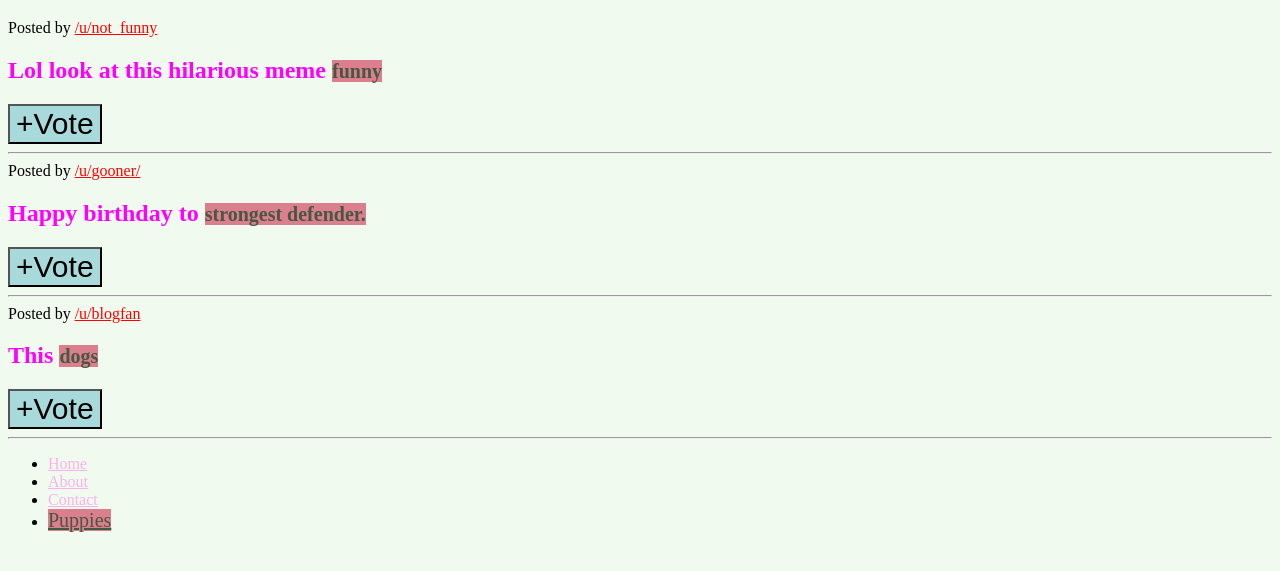
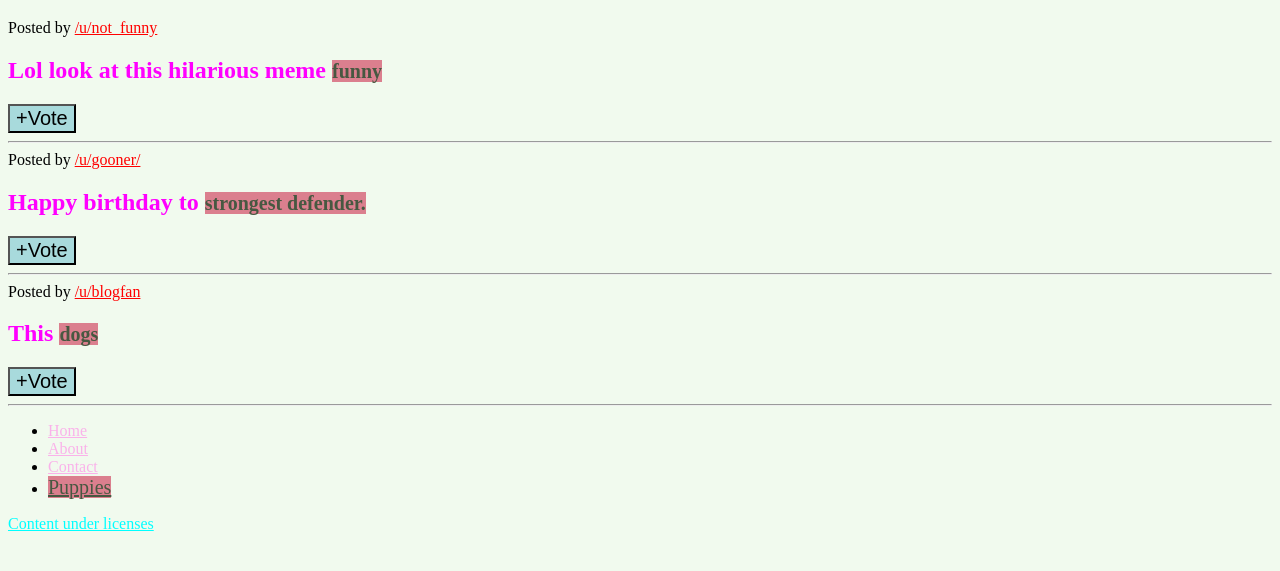
Before and after one commit to paras9sid/web_bootcamp, a plain HTML site: page css/selector.html in a window 1280 px wide. Shown: the part 109-680 px from the top of the page. Drawn offline with Linux system fonts and the light colour scheme.

Commit message:
adjacent selector , direct child added css

```diff
--- a/css/app.css
+++ b/css/app.css
@@ -52,3 +52,20 @@ span a {
 footer a {
   color: #fab2ea;
 }
+
+/* adjacent selector */
+
+/* input + button {
+  background-color: #1d3557;
+} */
+
+h2 + button {
+  font-size: 20px;
+  /* background-color: #db7f8e; */
+}
+
+/* direct child */
+
+footer > a {
+  color: aqua;
+}
--- a/css/selector.html
+++ b/css/selector.html
@@ -42,6 +42,7 @@
         <li><a href="#">Contact</a></li>
         <li><a href="#" class="tag">Puppies</a></li>
       </ul>
+      <a href="#license">Content under licenses</a>
     </footer>
   </main>
 </html>
```
